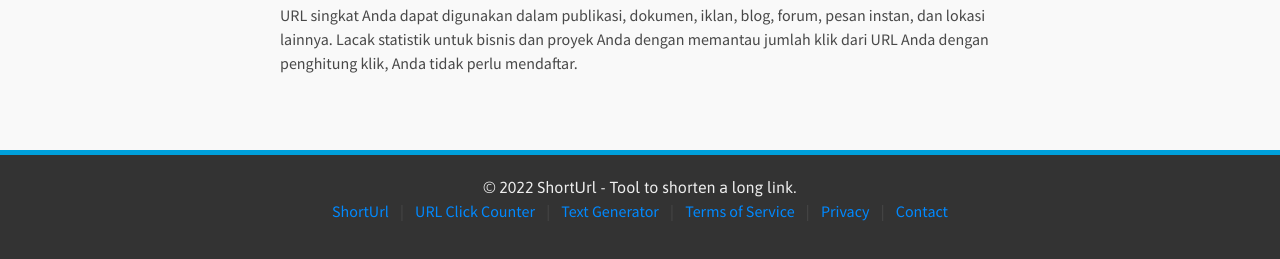
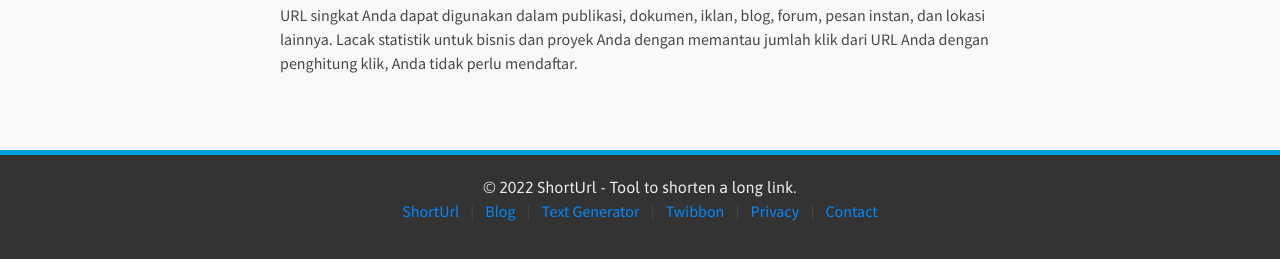
Before and after one commit to createwebid/shorturl, a plain HTML site: page index.html in a window 1280 px wide. Shown: the part 591-850 px from the top of the page. Drawn offline with Linux system fonts and the light colour scheme.

Commit message:
Update index.html

```diff
--- a/index.html
+++ b/index.html
@@ -108,11 +108,11 @@ input#url {
 <ul>
 <li><a href="https://ferryayunda.github.io/shorturl/">ShortUrl</a></li>
 <li>|</li>
-<li><a href="url-click-counter.php">URL Click Counter</a></li>
+<li><a href="https://vr46.pages.dev/">Blog</a></li>
 <li>|</li>
 <li><a href="https://ferryayunda.github.io/fancy-font-generator/">Text Generator</a></li>
 <li>|</li>
-<li><a href="terms-of-service.php">Terms of Service</a></li>
+<li><a href="https://twibbon.pages.dev/">Twibbon</a></li>
 <li>|</li>
 <li><a href="https://www.facebook.com/profile.php?id=100059526018762">Privacy</a></li>
 <li>|</li>
```
